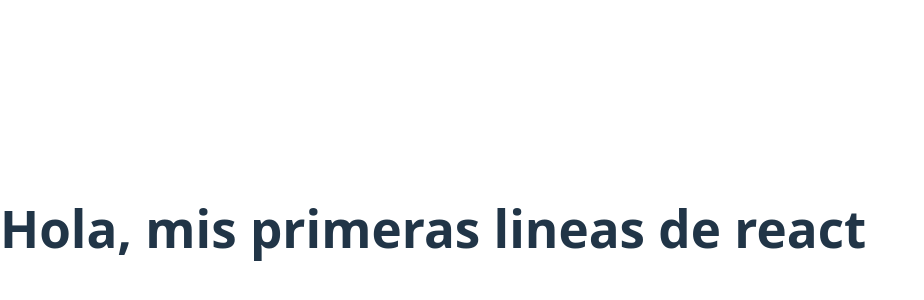
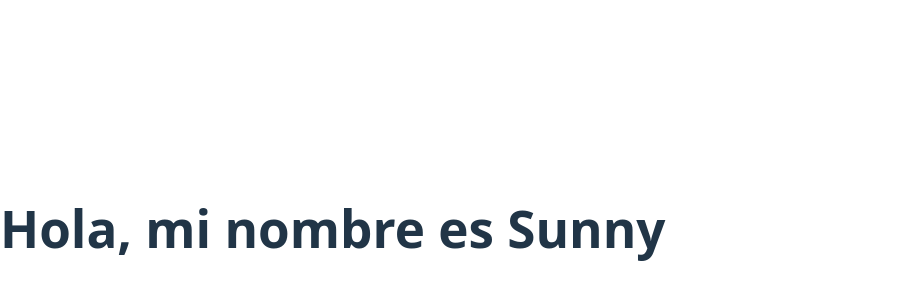
Before and after one commit to SunnySuaSal/mi-primer-react, a React (Vite) app: page / in a window 1280 px wide. Shown: the part 172-472 px from the top of the page, without its empty margins (0-924 px from the left). Built offline with nearby package versions, Linux system fonts and the light colour scheme.

Commit message:
Uses javascript variables in JSX

```diff
--- a/src/App.jsx
+++ b/src/App.jsx
@@ -1,6 +1,7 @@
 function App(){
+  const nombre = "Sunny"
   return(
-    <h1>Hola, mis primeras lineas de react</h1>
+    <h1>Hola, mi nombre es {nombre}</h1>
   )
 }
 
```
